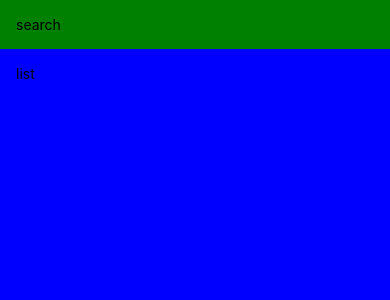
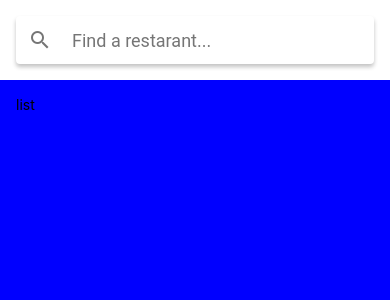
Before and after one commit to dvorakjt/MealsToGo, a React Native app: screen / in a window 390 px wide. Shown: the top 300 px of the page. Built offline with nearby package versions, Linux system fonts and the light colour scheme.

Commit message:
add react-native-paper searchbar

```diff
--- a/package.json
+++ b/package.json
@@ -11,7 +11,9 @@
   },
   "dependencies": {
     "react": "17.0.1",
-    "react-native": "0.64.1"
+    "react-native": "0.64.1",
+    "react-native-paper": "^4.9.1",
+    "react-native-vector-icons": "^8.1.0"
   },
   "devDependencies": {
     "@babel/core": "^7.12.9",
--- a/src/features/RestaurantFinder.js
+++ b/src/features/RestaurantFinder.js
@@ -1,11 +1,21 @@
-import React from 'react';
+import React, {useState} from 'react';
 import {View, Text, StyleSheet} from 'react-native';
 
+import {Searchbar} from 'react-native-paper';
+
 export const RestaurantFinder = () => {
+  const [searchQuery, setSearchQuery] = useState('');
+
+  const onChangeSearch = query => setSearchQuery(query);
+
   return (
     <>
-      <View style={styles.searchBar}>
-        <Text>search</Text>
+      <View style={styles.searchBarView}>
+        <Searchbar
+          placeholder="Find a restarant..."
+          onChangeText={onChangeSearch}
+          value={searchQuery}
+        />
       </View>
       <View style={styles.searchResults}>
         <Text>list</Text>
@@ -15,9 +25,8 @@ export const RestaurantFinder = () => {
 };
 
 const styles = StyleSheet.create({
-  searchBar: {
+  searchBarView: {
     padding: 16,
-    backgroundColor: 'green',
   },
   searchResults: {
     padding: 16,
```
Also changed, not shown: 3 other files (tests, documents, lock files or other folders).
